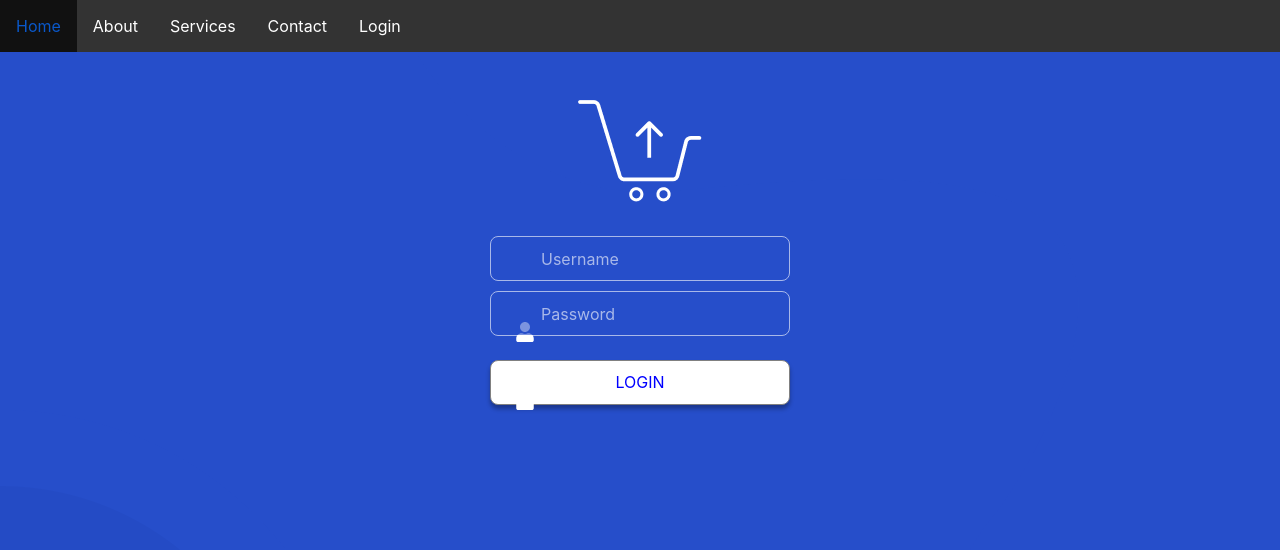
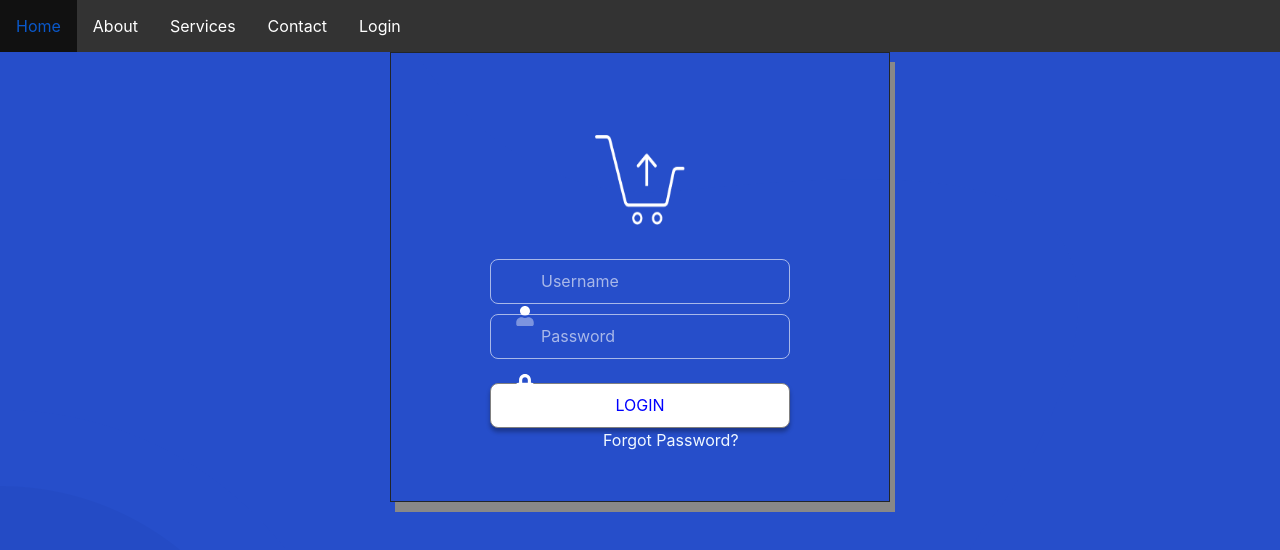
Before and after one commit to mrsamia/react_practice_3, a React (Create React App) app: page /Login in a window 1280 px wide. Shown: the top 550 px of the page. Built offline with nearby package versions, Linux system fonts and the light colour scheme.

Commit message:
SRM | change

```diff
--- a/src/Components/SingleCompnt/InputForm.js
+++ b/src/Components/SingleCompnt/InputForm.js
@@ -21,21 +21,32 @@ function InputForm(props) {
 
 
     return (
-        <div>
+        <div className="App form container">
             <div className="pt-5 pb-4 ">
-                <img src={require("../Assets/Group.png")} />
+                <img style={{ width: "90px", height: "90px" }} src={require("../Assets/Group.png")} />
             </div>
 
-            <FaUser class="user_icon" />
-            <Input type="text" name='username' placeholder="Username" />
+            <div>
+                <FaUser class="user_icon" />
+                <Input type="text" name='username' placeholder="Username" />
+            </div>
 
             {/* <Input name='email' placeholder="Email" type="text" id="userEmail" onChange={(e) => validateEmail(e)}/>
             <p style={{fontWeight: 'bold', color: 'red'}}>{emailError}</p> */}
 
-            <FaLock class="lock_icon" />
-            <Input type="password" name='password' placeholder="Password" /><br></br>
+            <div>
+                <FaLock class="lock_icon" />
+                <Input type="password" name='password' placeholder="Password" /><br></br>
+            </div>
 
-            <Link to="/Welcome" className="btn btn-primary btn-style">LOGIN</Link>
+            <div>
+                <Link to="/Welcome" className="btn btn-primary btn-style">LOGIN</Link>
+            </div>
+
+            <div>
+                <p className="Forgot_p">Forgot Password?</p>
+            </div>
+
         </div>
     );
 }
--- a/src/Style/input.css
+++ b/src/Style/input.css
@@ -1,5 +1,6 @@
 .field_body{
     border: 1px solid white;
+    outline: none;
     opacity: 0.6;
     border-radius: 8px;
     width: 300px;
@@ -10,8 +11,42 @@
     padding-left: 50px;
     background-color:#264ECA;
     color: white;
+    position: relative;
 
-    position: relative;
+}
+
+
+.form{
+  border: 1px solid;
+  box-shadow: 5px 10px #888888;
+  width: 500px;
+  height: 450px;
+  display: flex;
+  justify-content: center;
+  flex-direction: column;
+
+
+}
+
+
+/* .form{
+  box-sizing: content-box;
+  width: 300px;
+  height: 450px;
+  padding: 30px;
+
+  border: 5px solid black;
+  position: absolute;
+  flex-direction: column;
+
+} */
+
+
+.field_body:-webkit-autofill,
+.field_body:-webkit-autofill:focus,
+.field_body:-webkit-autofill:active{
+    -webkit-background-clip: text;
+    -webkit-text-fill-color: white;
 }
 
 .field_body::placeholder{
@@ -26,15 +61,20 @@
     transform: translate(-50%, -50%);
     -ms-transform: translate(-50%, -50%);
     left: 41%;
-    top:41.5%;
+    top:39.5%;
   }
 
   .lock_icon {
     color: white;
     font-size: 20px;
     position: absolute;
-    top: 50%;
+    top: 48%;
     left: 41%;
     transform: translate(-50%, -50%);
     -ms-transform: translate(-50%, -50%);
   }
+
+  .Forgot_p{
+    color: aliceblue;
+    padding-left: 13%;
+  }
```
